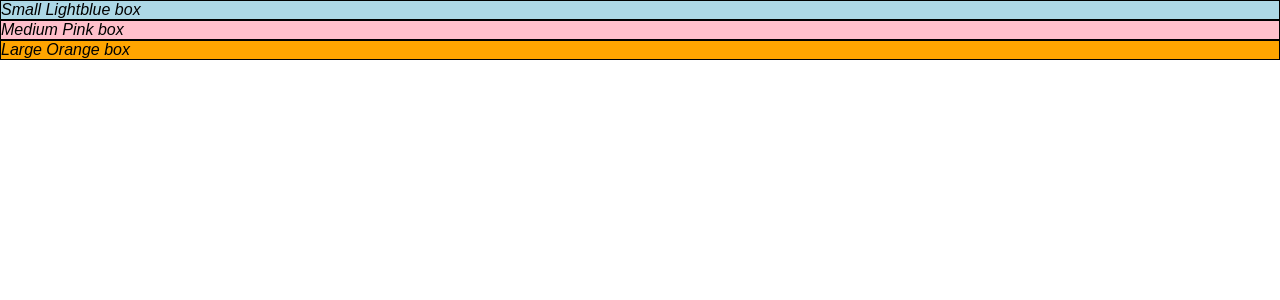
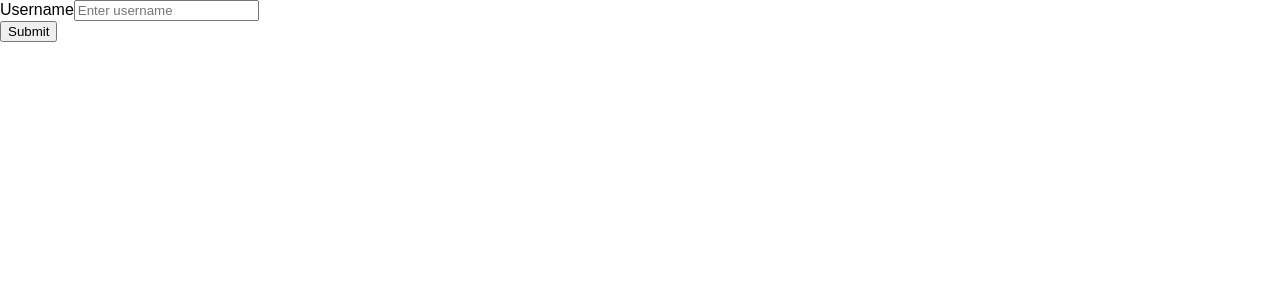
Before and after one commit to hemang-koshiyar/practice, a React (Create React App) app: page / in a window 1280 px wide. Shown: the top 300 px of the page. Built offline with nearby package versions, Linux system fonts and the light colour scheme.

Commit message:
React Fundamentals - Forms

```diff
--- a/src/App.js
+++ b/src/App.js
@@ -1,12 +1,14 @@
 import React from "react";
 import "./App.css";
 // import CustomComponents from "./React_Fundamentals/CustomComponents";
-import Styling from './React_Fundamentals/Styling';
+// import Styling from "./React_Fundamentals/Styling";
+import Forms from "./React_Fundamentals/Forms";
 const App = () => {
   return (
     <div>
       {/* <CustomComponents /> */}
-      <Styling/>
+      {/* <Styling/> */}
+      <Forms />
     </div>
   );
 };
--- /dev/null
+++ b/src/React_Fundamentals/Forms.js
@@ -0,0 +1,37 @@
+import React, { useState } from "react";
+
+const Forms = () => {
+  const [error, setError] = useState(null);
+  const onSubmitAction = (value) => {
+    return alert(`Username is : ${value}`);
+  };
+  const handleSubmit = (event) => {
+    event.preventDefault();
+    onSubmitAction(event.target.elements.usernameInput.value);
+  };
+  const handleChange = (event) => {
+    event.preventDefault();
+    const { value } = event.target;
+    const isLowerCase = value === value.toLowerCase();
+    setError(isLowerCase ? null : "Username must be in lowercase");
+  };
+  return (
+    <React.Fragment>
+      <form onSubmit={handleSubmit}>
+        <label htmlFor="usernameInput">Username</label>
+        <input
+          type="text"
+          placeholder="Enter username"
+          id="usernameInput"
+          onChange={handleChange}
+        />
+        <div style={{ color: "red" }}>{error}</div>
+        <button disabled={Boolean(error)} type="submit">
+          Submit
+        </button>
+      </form>
+    </React.Fragment>
+  );
+};
+
+export default Forms;
--- a/src/React_Fundamentals/Styling.js
+++ b/src/React_Fundamentals/Styling.js
@@ -2,27 +2,28 @@ import React from "react";
 import "../styling/styling.css";
 
 const Styling = () => {
-  const Box = ({ className = "", style, ...otherProps }) => {
+  const Box = ({ className = "", style, size, ...otherProps }) => {
+    const sizeClassName = size ? `box--${size}` : "";
     return (
       <div
-        className={`box ${className}`}
+        className={`box ${className} ${sizeClassName}`}
         style={{ fontStyle: "italic", ...style }}
         {...otherProps}
-      ></div>
+      />
     );
   };
   const smallBox = (
-    <Box className="box--small" style={{ background: "lightblue" }}>
+    <Box size="small" style={{ backgroundColor: "lightblue" }}>
       Small Lightblue box
     </Box>
   );
   const mediumBox = (
-    <Box className="box--medium" style={{ background: "pink" }}>
+    <Box size="medium" style={{ backgroundColor: "pink" }}>
       Medium Pink box
     </Box>
   );
   const largeBox = (
-    <Box className="box--large" style={{ background: "orange" }}>
+    <Box size="large" style={{ backgroundColor: "orange" }}>
       Large Orange box
     </Box>
   );
```
